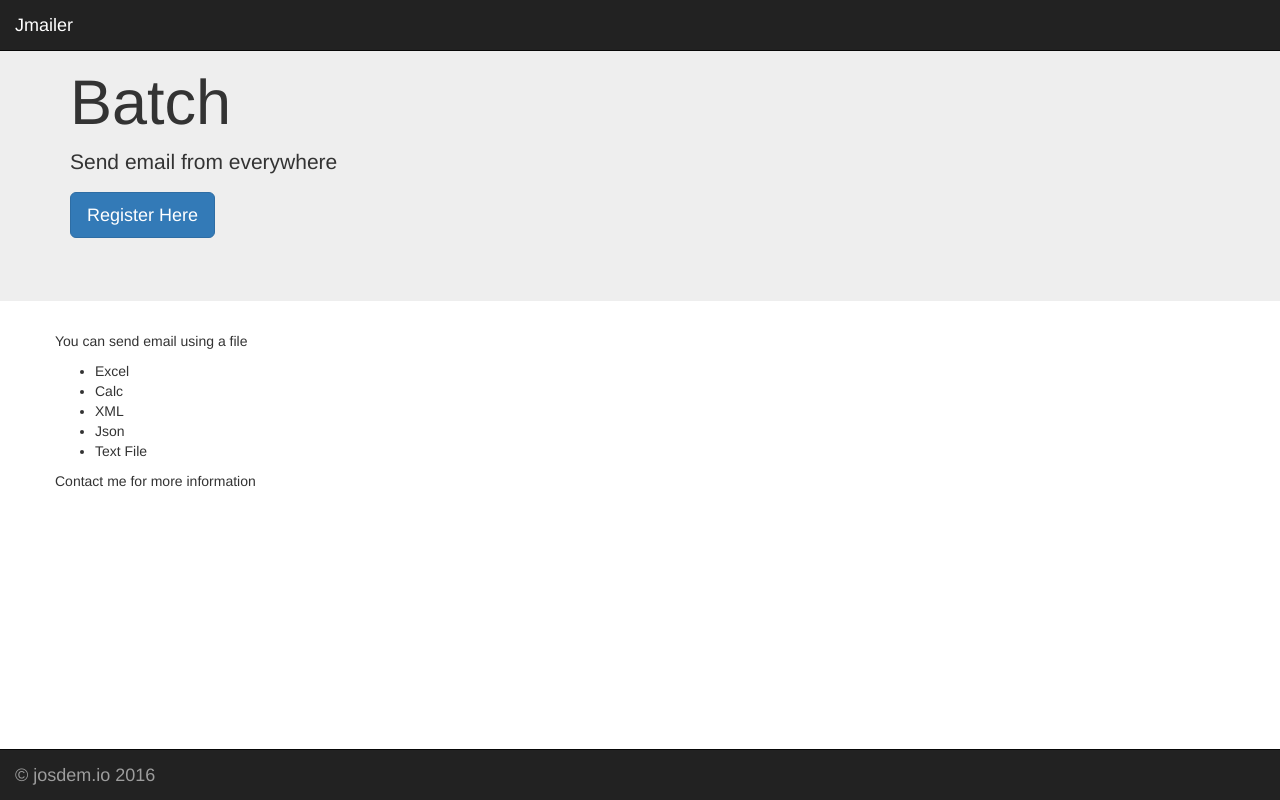
After one commit to josdem/jmailer-spring-boot, a Spring app: page /batch in a window 1280 px wide. The commit adds this page. Run offline with Thymeleaf, Linux system fonts and the light colour scheme; the template is opened without the code that fills it, so the values that code supplies are empty; some libraries are stand-ins or nearby versions.

Commit message:
Adding batch information

```diff
--- /dev/null
+++ b/src/main/resources/templates/batch.html
@@ -0,0 +1,35 @@
+<html>
+  <head>
+    <link rel="stylesheet" href="/assets/third-party/bootstrap/dist/css/bootstrap.css" />
+  </head>
+  <body>
+    <nav class="navbar navbar-inverse navbar-fixed-top">
+      <a class="navbar-brand" href="/">Jmailer</a>
+    </nav>
+    <div class="jumbotron">
+      <div class="container">
+        <h1>Batch</h1>
+        <p>Send email from everywhere</p>
+        <p><a class="btn btn-primary btn-lg" href="#" role="button">Register Here</a></p>
+      </div>
+    </div>
+    <div class="container">
+      <div class="row">
+        <p>You can send email using a file</p>
+        <ul>
+          <li>Excel</li>
+          <li>Calc</li>
+          <li>XML</li>
+          <li>Json</li>
+          <li>Text File</li>
+        </ul>
+        <p>Contact me for more information</p>
+      </div>
+    </div>
+    <footer>
+      <nav class="navbar navbar-inverse navbar-fixed-bottom">
+        <a class="navbar-brand" href="http://josdem.io">© josdem.io 2016</a>
+      </nav>
+    </footer>
+  </body>
+</html>
--- a/src/main/resources/templates/index.html
+++ b/src/main/resources/templates/index.html
@@ -28,7 +28,7 @@
         <div class="col-md-4">
           <h4>Send in batch</h4>
           <p>You can send an email using a file with your email addresses</p>
-          <a class="btn btn-default" href="#" role="button">View details</a>
+          <a class="btn btn-default" href="batch" role="button">View details</a>
         </div>
       </div>
     </div>
```
Also changed, not shown: src/main/groovy/com/jos/dem/jmailer/controller/EmailerController.groovy.
